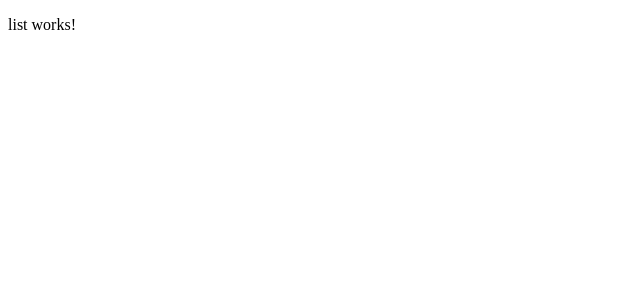
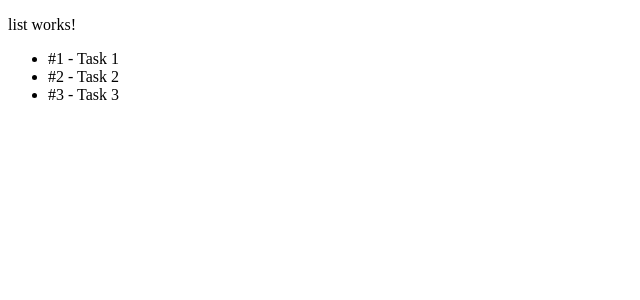
Before and after one commit to ideaigniter/todo-app-tutorial, an Angular app: page /list in a window 1280 px wide. Shown: the top 300 px of the page, without its empty margins (0-640 px from the left). Built offline with nearby package versions, Linux system fonts and the light colour scheme.

Commit message:
Add ngFor loop in list component

```diff
--- a/src/app/todo/list/list.component.html
+++ b/src/app/todo/list/list.component.html
@@ -1 +1,4 @@
 <p>list works!</p>
+<ul>
+  <li *ngFor="let task of tasks">#{{ task.id }} - {{ task.title }}</li>
+</ul>
```
Also changed, not shown: 1 other file (tests, documents, lock files or other folders).
